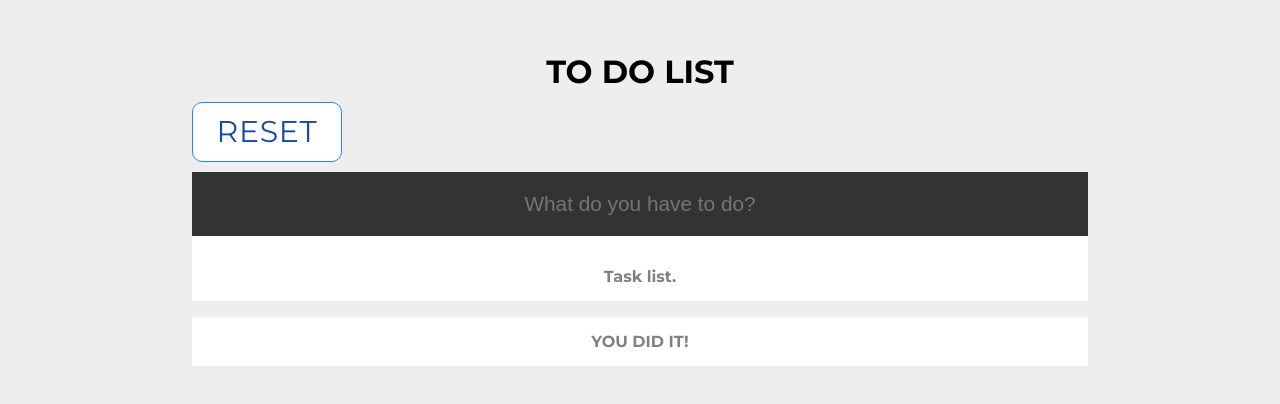
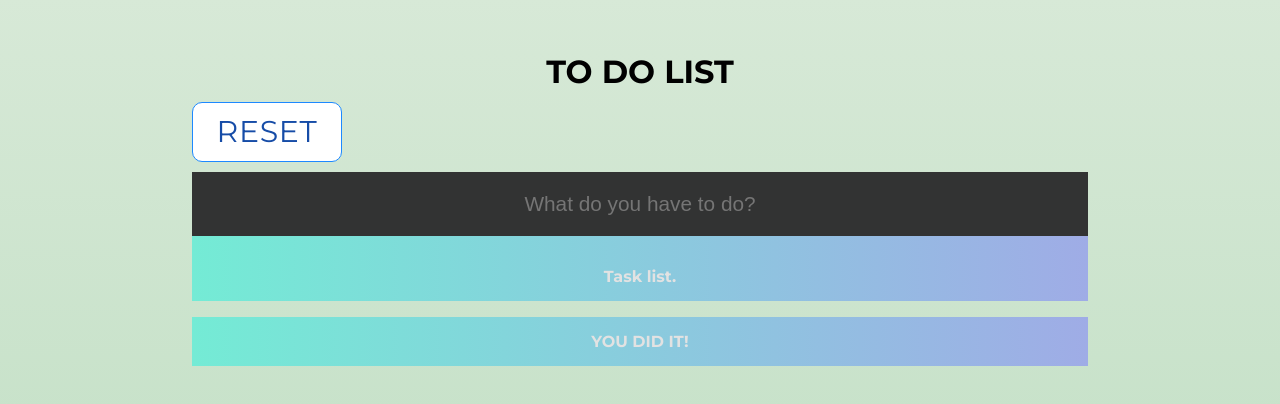
Before and after one commit to summarek/to-do-list-vue, a Vue app: page / in a window 1280 px wide. Shown: the part 194-598 px from the top of the page. Built offline with nearby package versions, Linux system fonts and the light colour scheme; a small style sheet from the web is missing.

Commit message:
Some colors and task counter.

```diff
--- a/src/App.vue
+++ b/src/App.vue
@@ -20,7 +20,7 @@ export default {
 @import url("https://fonts.googleapis.com/css?family=Montserrat:400,700");
 
 body {
-  background-color: #eeeeee;
+  background-image: linear-gradient(to top, #c1dfc4 0%, #deecdd 100%);
   font-family: "Montserrat", sans-serif;
   display: grid;
   grid-template-rows: auto;
--- a/src/components/Posts.vue
+++ b/src/components/Posts.vue
@@ -28,7 +28,8 @@
         >
           <li v-for="(data, index) in tasks" :key="index">
             <small>{{dateCallTime[index]}}</small>
-            {{data.task}}
+            {{index+1}}.
+            <i>{{data.task}}</i>
             <span id="xMark" v-on:click="removeTask(index)">DONE</span>
           </li>
         </transition-group>
@@ -45,12 +46,9 @@
         >
           <li class="date colorized" v-for="(data, index) in doneTasks" :key="index">
             <small>{{dateTime[index]}}</small>
-            {{data.task}}
-            <span
-              id="xMark"
-              class="xMarkColor"
-              v-on:click="removeDoneTask(index)"
-            >X</span>
+            {{index+1}}.
+            <i>{{data.task}}</i>
+            <span id="xMark" class="xMarkColor" v-on:click="removeDoneTask(index)">X</span>
           </li>
         </transition-group>
       </ul>
@@ -226,7 +224,7 @@ export default {
 <style scoped>
 @import "https://cdn.jsdelivr.net/npm/animate.css@3.5.1";
 .holder {
-  background: #fff;
+  background-image: linear-gradient(to right, #74ebd5 0%, #9face6 100%);
 }
 
 ul {
@@ -240,6 +238,7 @@ ul li {
   line-break: auto;
   word-break: break-all;
   font-size: 1.3em;
+  font-weight: 700;
   background-color: #e0edf4;
   border-left: 5px solid #3eb3f6;
   margin-bottom: 2px;
@@ -254,7 +253,7 @@ p {
   text-align: center;
   padding: 15px 0;
   font-weight: 700;
-  color: gray;
+  color: rgb(226, 226, 226);
 }
 
 .container {
@@ -283,6 +282,9 @@ input {
 }
 .alert-in-leave-active {
   animation: bounce-in 0.5s reverse;
+}
+small {
+  font-weight: 500;
 }
 
 @keyframes bounce-in {
```
